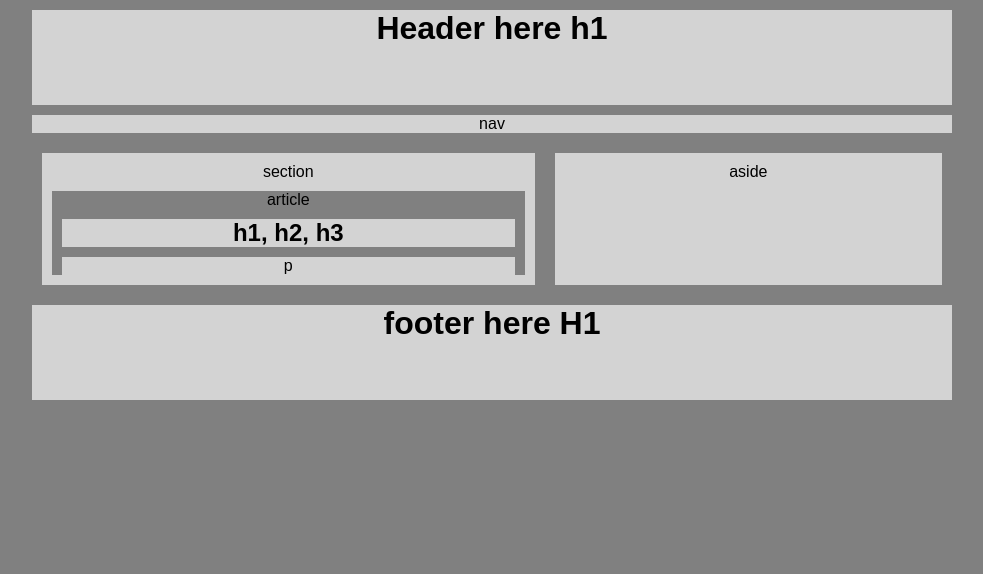
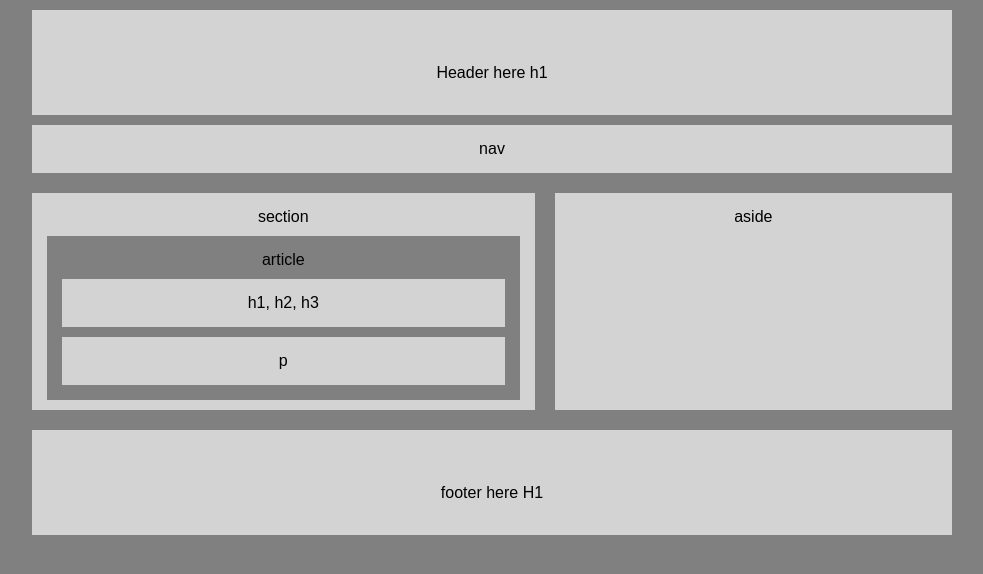
Before and after one commit to cslin82/HW-Wireframe, a plain HTML site: page index.html in a window 1280 px wide. Shown: the whole page, without its empty margins (148-1131 px from the left). Drawn offline with Linux system fonts and the light colour scheme.

Commit message:
update style.css add padding and margin

```diff
--- a/style.css
+++ b/style.css
@@ -2,6 +2,8 @@
 body {
     background-color: gray;
     font-family: Arial, Helvetica, sans-serif;
+    color: black;
+
 }
 
 .container {
@@ -18,22 +20,28 @@ body {
     /* border: 3px dashed purple; */
 }
 
-header, h1, nav, .sidebyside, section, p, .article, #articleheader, aside, footer {
+header, h1, nav, section, p, .article, #articleheader, aside, footer {
 
     /* border: 3px solid black; */
     margin: 10px;
+}
 
+h1 {
+    font-size: 100%;
+    font: inherit;
+}
 
-}
 header, nav, section, aside, footer, .insidebox {
     background-color: lightgray;
     text-align: center;
         margin: 10px;
+        padding: 5px;
 
 }
 
 header, hav, footer {
     height: 95px;
+    line-height: 95px;
     /* text-align: center; */
 }
 
@@ -47,7 +55,14 @@ aside {
 }
 .article {
     background-color: gray;
+    padding: 5px;
+    margin-top: 5px;
+    margin-bottom: 5px;
 }
+
+/* .insidebox {
+    color: dimgray;
+} */
 
 /* #articleheader {
 
```
